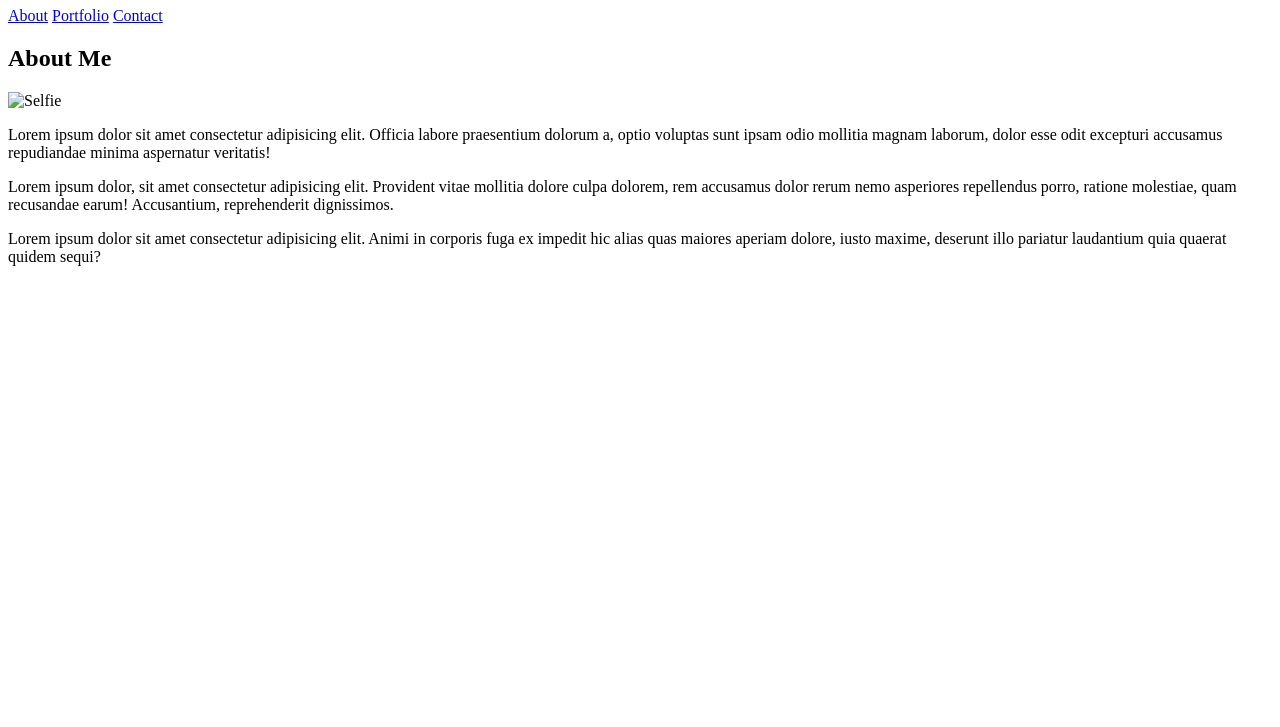
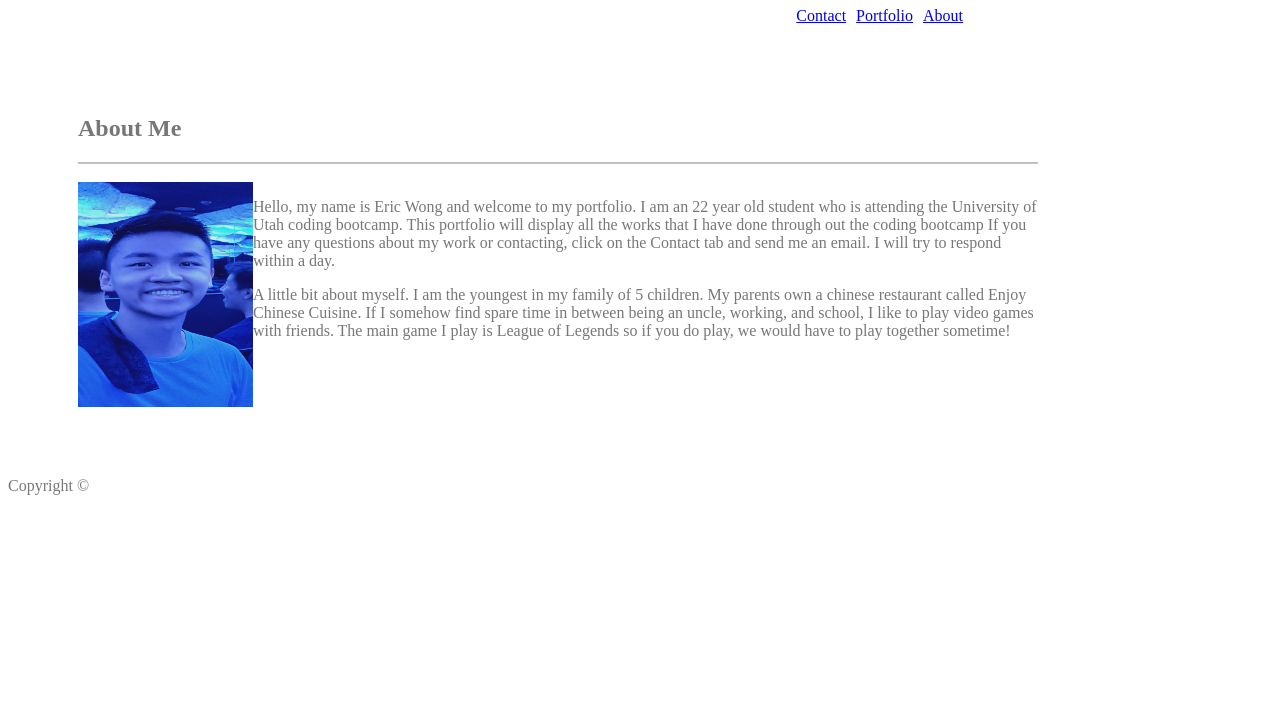
Before and after one commit to Ericcwong/portfolio, a plain HTML site: page index.html in a window 1280 px wide. Shown: the part 73-800 px from the top of the page. Drawn offline with Linux system fonts and the light colour scheme.

Commit message:
Portfolio 40%

```diff
--- a/assests/css/style.css
+++ b/assests/css/style.css
@@ -0,0 +1,49 @@
+/* about me page */
+/* default navigation */
+header{
+    width: 960px;
+    background: #4aaaa5;
+
+}
+ul{
+    list-style-type: none;
+    margin: 0;
+    padding: 0;
+}
+li{
+    margin-left:5px;
+    margin-right:5px;
+    display: inline;
+    float: right;
+}
+
+
+
+/*About me box content */
+h2,p{
+    color: #777777;
+}
+/*this is the line below the About Me */
+#horizontal-line{
+    width:960px;
+    height:2px;
+    background: silver;
+}
+#aboutMe{
+    width: 960px;
+    padding: 50px;
+    margin: 20px;
+    float:left;
+}
+img{
+    float: left;
+    width: 175px;
+    height: 225px;
+
+}
+#floated{
+    float: left;
+}
+footer{
+    clear: both;
+}
--- a/index.html
+++ b/index.html
@@ -5,24 +5,31 @@
     <meta name="viewport" content="width=device-width, initial-scale=1.0">
     <meta http-equiv="X-UA-Compatible" content="ie=edge">
     <title>Document</title>
+    <link rel="stylesheet" href="assests/css/style.css">
 </head>
 <body>
-    <header><h1>Eric Wong</h1></header>
+    <header><h1>Eric Wong</h1>
 
-    <nav>
-        <a href="index.html">About</a>
-        <a href="portfolio.html">Portfolio</a>
-        <a href="contact.html">Contact</a>
-    </nav>
-
+    <ul>
+        <li><a href="index.html">About</a></li>
+        <li><a href="portfolio.html">Portfolio</a></li>
+        <li><a href="contact.htm">Contact</a></li>
+    </ul>
+</header>
+    <div id="aboutMe">
     <h2>About Me</h2>
-        <img src="#" alt="Selfie">
-        <p>
-            Lorem ipsum dolor sit amet consectetur adipisicing elit. Officia labore praesentium dolorum a, optio voluptas sunt ipsam odio mollitia magnam laborum, dolor esse odit excepturi accusamus repudiandae minima aspernatur veritatis!
+    <div id="horizontal-line"></div><br>
+        <img src="assests/images/Selfie.jpg" alt="Selfie">
+        <p> Hello, my name is Eric Wong and welcome to my portfolio. I am an 22 year old student who is attending the University of Utah coding bootcamp. This portfolio will display all the works that I have done through out the coding bootcamp
+           If you have any questions about my work or contacting, click on the Contact tab and send me an email. I will try to respond within a day.
         </p>
-        <p>Lorem ipsum dolor, sit amet consectetur adipisicing elit. Provident vitae mollitia dolore culpa dolorem, rem accusamus dolor rerum nemo asperiores repellendus porro, ratione molestiae, quam recusandae earum! Accusantium, reprehenderit dignissimos.</p>
-        <p>Lorem ipsum dolor sit amet consectetur adipisicing elit. Animi in corporis fuga ex impedit hic alias quas maiores aperiam dolore, iusto maxime, deserunt illo pariatur laudantium quia quaerat quidem sequi?</p>
-
+        <p>A little bit about myself. I am the youngest in my family of 5 children. My parents own a chinese restaurant called Enjoy Chinese Cuisine. If I somehow find spare time in between being an uncle, working, and school, I like to play video games with friends.
+           The main game I play is League of Legends so if you do play, we would have to play together sometime!
+        </p>
+    </div>
+    <footer>
+        <p>Copyright &copy; </p>
+    </footer>
 
 
 </body>
```
Also changed, not shown: assests/images/Selfie.jpg (added).
